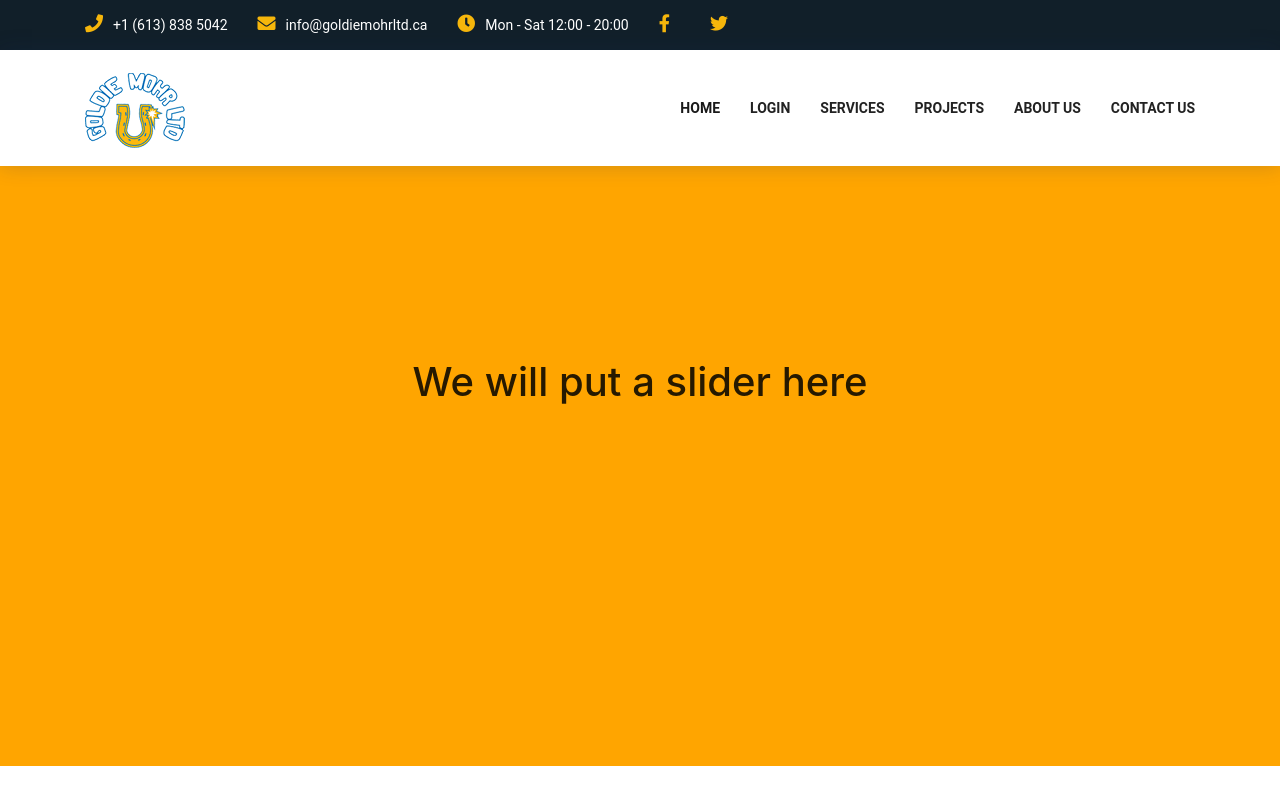
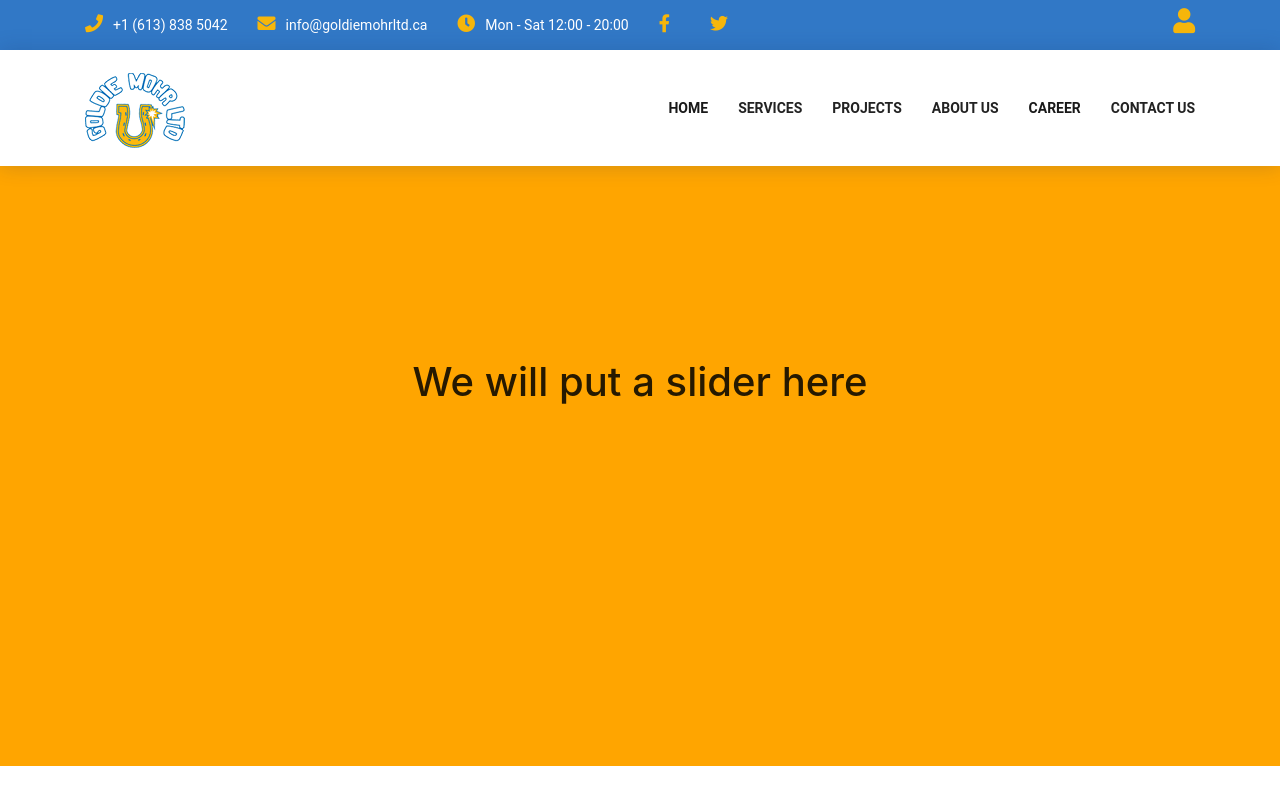
Before and after one commit to GoldieMohrProject/goldie-mohr, a React (Create React App) app in the folder client/: page / in a window 1280 px wide. Shown: the top 800 px of the page. Built offline with nearby package versions, Linux system fonts and the light colour scheme.

Commit message:
add NavLink

```diff
--- a/client/src/App.js
+++ b/client/src/App.js
@@ -1,23 +1,31 @@
-
-import About from "./Pages/About"
+import { BrowserRouter as Router, Route } from "react-router-dom";
+import About from "./Pages/About/index"
 import React from 'react'
 import Wrapper from './Components/Wrapper'
-import Contact from "./Pages/Contact"
+import Contact from "./Pages/Contact/index"
 import Footer from './Components/Footer'
-import Service from "./Pages/Services"
+import Service from "./Pages/Services/index"
 import Navbar from "./Components/Navbar"
-import Home from "./Pages/Home"
+import Home from "./Pages/Home/index"
 
 
 function App() {
   return (
+    <Router>
+    <div>
+      <Navbar />
+        <Wrapper>
+        <Route exact path="/Contact" component={Contact} />
+        <Route exact path="/About" component={About} />
+        <Route exact path="/" component={Home} />
+        <Route exact path="/Service" component={Service} />
+        <Route exact path="/Career" component={Home} />
+        <Route exact path="/Projects" component={Home} />
+        </Wrapper>
+      <Footer />
+    </div>
+  </Router>
 
-    <Wrapper>
-     < Navbar/>
-      {/* <h1>GOLDIE MOHR</h1> */}
-      <Home/>
-      <Footer />
-    </Wrapper>
   );
 }
 
--- a/client/src/Components/Navbar/index.js
+++ b/client/src/Components/Navbar/index.js
@@ -1,5 +1,5 @@
 import React from 'react'
-
+import {NavLink} from "react-router-dom"
 import './style.css'
 
 
@@ -15,6 +15,7 @@ function Navbar() {
         <li><a href="#"><i className="fa fa-clock" />Mon - Sat 12:00 - 20:00</a></li>
         <li><a href="#"><i class="fab fa-facebook-f"></i></a></li>
         <li><a href="#"><i class="fab fa-twitter"></i></a></li>
+        <li className="ms-auto" id="faUser"><a href="#"><i class="fas fa-user fa-2x" ></i></a></li>
       </ul>
     </div>
   </section>
@@ -27,22 +28,22 @@ function Navbar() {
     <div className="collapse navbar-collapse " id="min_navbar">
       <ul className="navbar-nav ms-auto">
         <li className="nav-item">
-          <a className="nav-link active" aria-current="page" href="#">Home</a>
+          <NavLink className="nav-link active" aria-current="page" to="/">Home</NavLink>
         </li>
         <li className="nav-item">
-          <a className="nav-link" href="#">Login</a>
+          <NavLink className="nav-link" to="./Service">Services</NavLink>
         </li>
         <li className="nav-item">
-          <a className="nav-link" href="#">Services</a>
+          <NavLink className="nav-link" to="./Projects">Projects</NavLink>
         </li>
         <li className="nav-item">
-          <a className="nav-link" href="#">Projects</a>
+          <NavLink className="nav-link" to="./About">About us</NavLink>
         </li>
         <li className="nav-item">
-          <a className="nav-link" href="#">About us</a>
+          <NavLink className="nav-link" to="/">Career</NavLink>
         </li>
         <li className="nav-item">
-          <a className="nav-link contactUs"  href="#">Contact us</a>
+          <NavLink className="nav-link contactUs"  to="./Contact">Contact us</NavLink>
         </li>
       </ul>
     </div>
--- a/client/src/Components/Navbar/style.css
+++ b/client/src/Components/Navbar/style.css
@@ -1,5 +1,5 @@
 .top_header_area {
-    background: #111f29;
+    background: #3178C6;
   }
   .top_header_area .top_nav li a {
     font: 400 14px/50px "Roboto", sans-serif;
@@ -11,6 +11,10 @@
     color: #f6b60b;
     font-size: 18px;
     padding-right: 10px;
+  }
+  #faUser a i{
+    font-size: 25px;
+    padding-right: 0px;
   }
   .top_header_area .top_nav li a:hover, .top_header_area .top_nav li a:focus {
     background-color: transparent;
```
Also changed, not shown: client/src/Components/Home/index.js (deleted, +0 -15 lines), client/src/Components/Slider/index.js (added, +17 -0 lines), client/src/Components/Slider/style.css (added).
